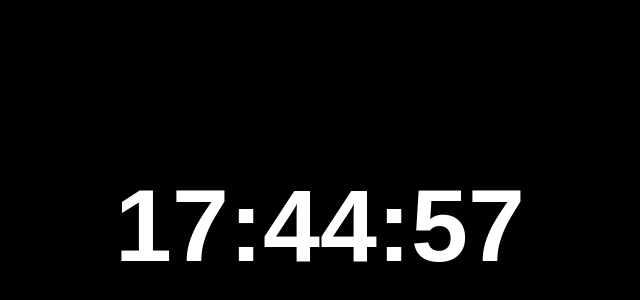
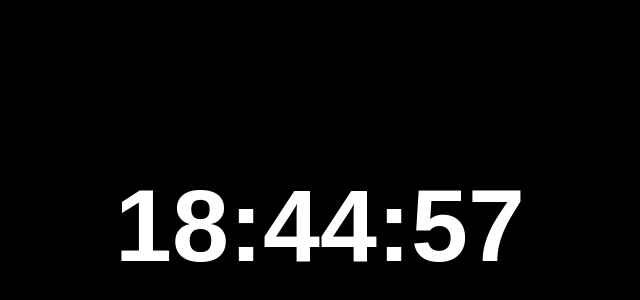
Before and after one commit to Alfieri-sudo/OraEsatta, a plain HTML site: page index.html in a window 1280 px wide. Shown: the part 174-474 px from the top of the page, without its empty margins (320-960 px from the left). Drawn offline with Linux system fonts and the light colour scheme.

Commit message:
Update index.html

```diff
--- a/index.html
+++ b/index.html
@@ -37,7 +37,7 @@ function updateClock() {
         3600000
     );
 
-    const h = String(utc1.getHours()).padStart(2, '0');
+    const h = String(utc1.getHours() + 1).padStart(2, '0');
     const m = String(utc1.getMinutes()).padStart(2, '0');
     const s = String(utc1.getSeconds()).padStart(2, '0');
 
```
